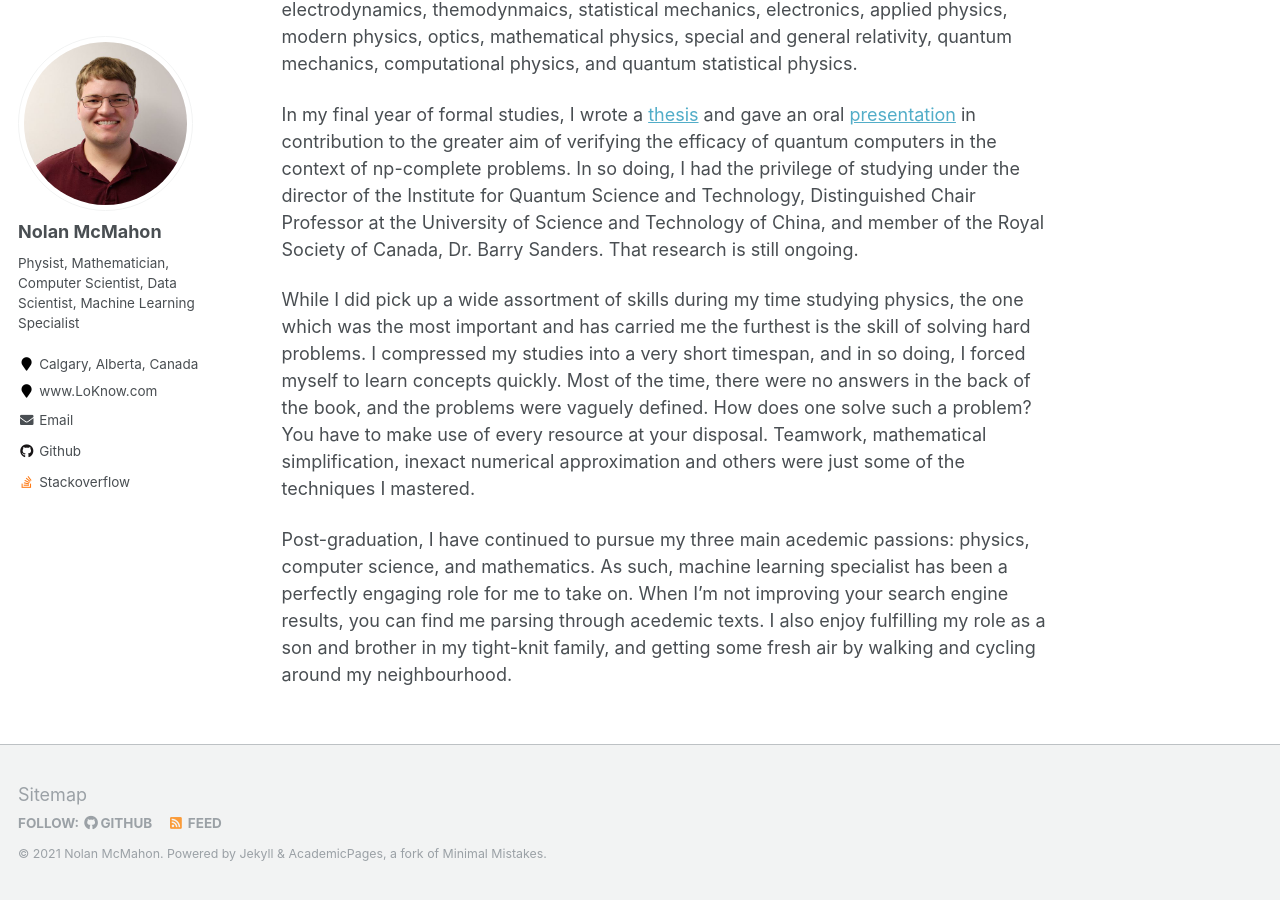
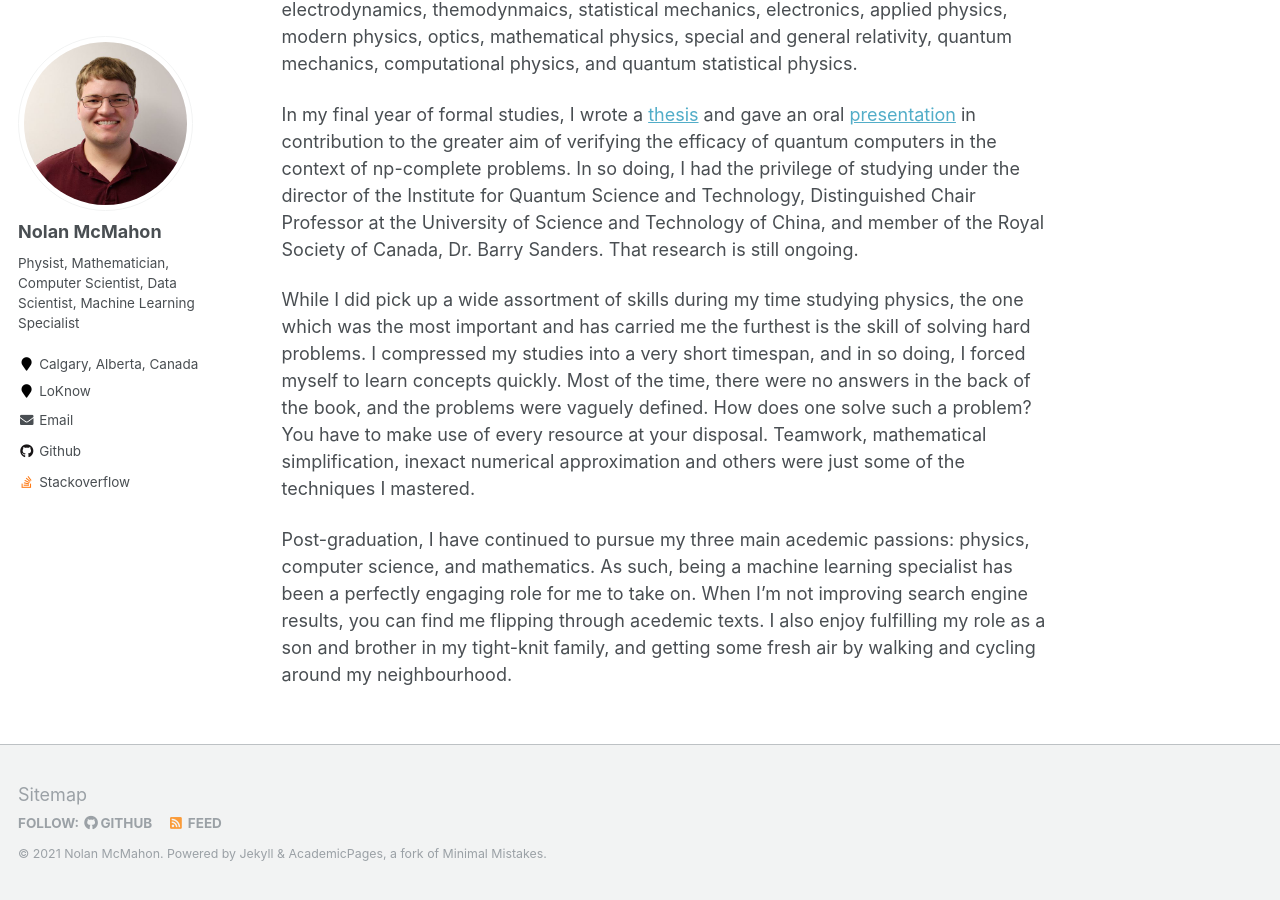
Before and after one commit to NolantheNerd/NolantheNerd.github.io, a Jekyll site: the page built from _pages/about.md, in a window 1280 px wide and 900 px high, scrolled down 747 px. Built offline with Jekyll 4.4.1, drawn with Linux system fonts in a browser that asks for light colours.

Commit message:
Changes to About Page

```diff
--- a/_config.yml
+++ b/_config.yml
@@ -84,7 +84,7 @@ author:
   avatar           : "profile.jpeg"
   bio              : "Physist, Mathematician, Computer Scientist, Data Scientist, Machine Learning Specialist"
   location         : "Calgary, Alberta, Canada"
-  employer         : "www.LoKnow.com"
+  employer         : "LoKnow"
   pubmed           :
   googlescholar    :
   email            : "nolanmcmahonemail@gmail.com"
--- a/_pages/about.md
+++ b/_pages/about.md
@@ -20,4 +20,4 @@
 
 While I did pick up a wide assortment of skills during my time studying physics, the one which was the most important and has carried me the furthest is the skill of solving hard problems. I compressed my studies into a very short timespan, and in so doing, I forced myself to learn concepts quickly. Most of the time, there were no answers in the back of the book, and the problems were vaguely defined. How does one solve such a problem? You have to make use of every resource at your disposal. Teamwork, mathematical simplification, inexact numerical approximation and others were just some of the techniques I mastered.
 
-Post-graduation, I have continued to pursue my three main acedemic passions: physics, computer science, and mathematics. As such, machine learning specialist has been a perfectly engaging role for me to take on. When I'm not improving your search engine results, you can find me parsing through acedemic texts. I also enjoy fulfilling my role as a son and brother in my tight-knit family, and getting some fresh air by walking and cycling around my neighbourhood.
+Post-graduation, I have continued to pursue my three main acedemic passions: physics, computer science, and mathematics. As such, being a machine learning specialist has been a perfectly engaging role for me to take on. When I'm not improving search engine results, you can find me flipping through acedemic texts. I also enjoy fulfilling my role as a son and brother in my tight-knit family, and getting some fresh air by walking and cycling around my neighbourhood.
```
